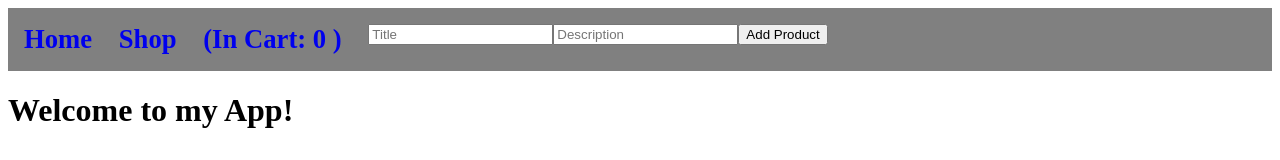
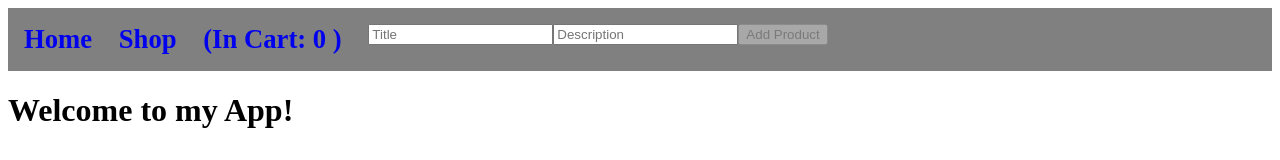
Before and after one commit to rdgfuentes/ng-course-product-app, an Angular app: page /home in a window 1280 px wide. Shown: the top 160 px of the page. Built offline with nearby package versions, Linux system fonts and the light colour scheme; data requests are answered from the project's data file.

Commit message:
basic form validation

```diff
--- a/src/app/app.module.ts
+++ b/src/app/app.module.ts
@@ -2,6 +2,7 @@ import { BrowserModule } from '@angular/platform-browser';
 import { NgModule } from '@angular/core';
 import { HttpClientModule } from '@angular/common/http';
 import { RouterModule, Routes } from '@angular/router';
+import { FormsModule } from '@angular/forms';
 
 import { AppComponent } from './app.component';
 import { CoreModule } from './core/core.module';
@@ -23,6 +24,7 @@ const appRoutes: Routes = [
   ],
   imports: [
     BrowserModule,
+    FormsModule,
     HttpClientModule,
     RouterModule.forRoot(appRoutes),
 
--- a/src/app/product-add/product-add.component.html
+++ b/src/app/product-add/product-add.component.html
@@ -1,7 +1,7 @@
-<input placeholder="Title" #title>
-<input placeholder="Description" #description>
-<button (click)="add(title.value, description.value);"
-  [disabled]="loading">
+<input placeholder="Title" [(ngModel)]="title">
+<input placeholder="Description" [(ngModel)]="description">
+<button (click)="add(title, description);"
+  [disabled]="loading || !isFormValid()">
   <span *ngIf="!loading">Add Product</span>
   <app-loading
     *ngIf="loading"
--- a/src/app/product-add/product-add.component.ts
+++ b/src/app/product-add/product-add.component.ts
@@ -13,6 +13,9 @@ export class ProductAddComponent implements OnInit {
   public loading: boolean;
   private maxProductId: number;
 
+  public title: string = '';
+  public description: string = '';
+
   constructor( private productService: ProductService) {
     this.productService.loading$
       .subscribe( loading => {
@@ -22,7 +25,12 @@ export class ProductAddComponent implements OnInit {
 
   ngOnInit() {}
 
+  private isFormValid(): boolean {
+    return !!(this.title && this.description);
+  }
+
   add(title: string, description: string) {
+    if ( this.isFormValid() ) {
       this.productService.add(
         {
           name: title,
@@ -32,3 +40,4 @@ export class ProductAddComponent implements OnInit {
       );
     }
   }
+}
```
Lines whose indentation alone changed are shown as unchanged.
